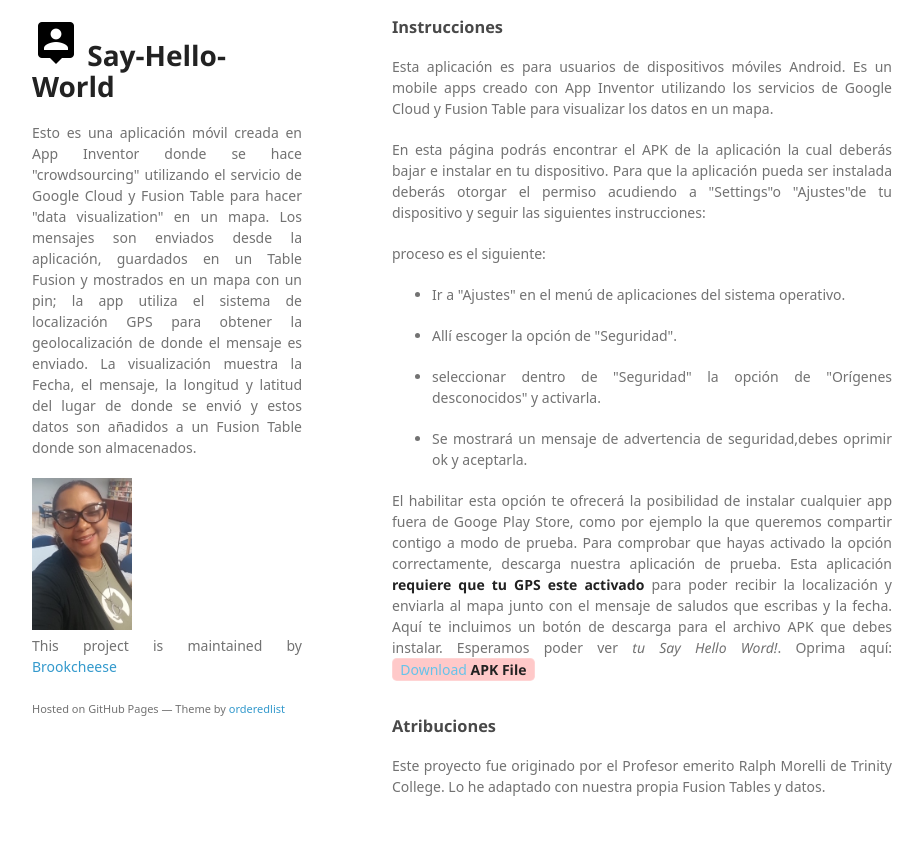
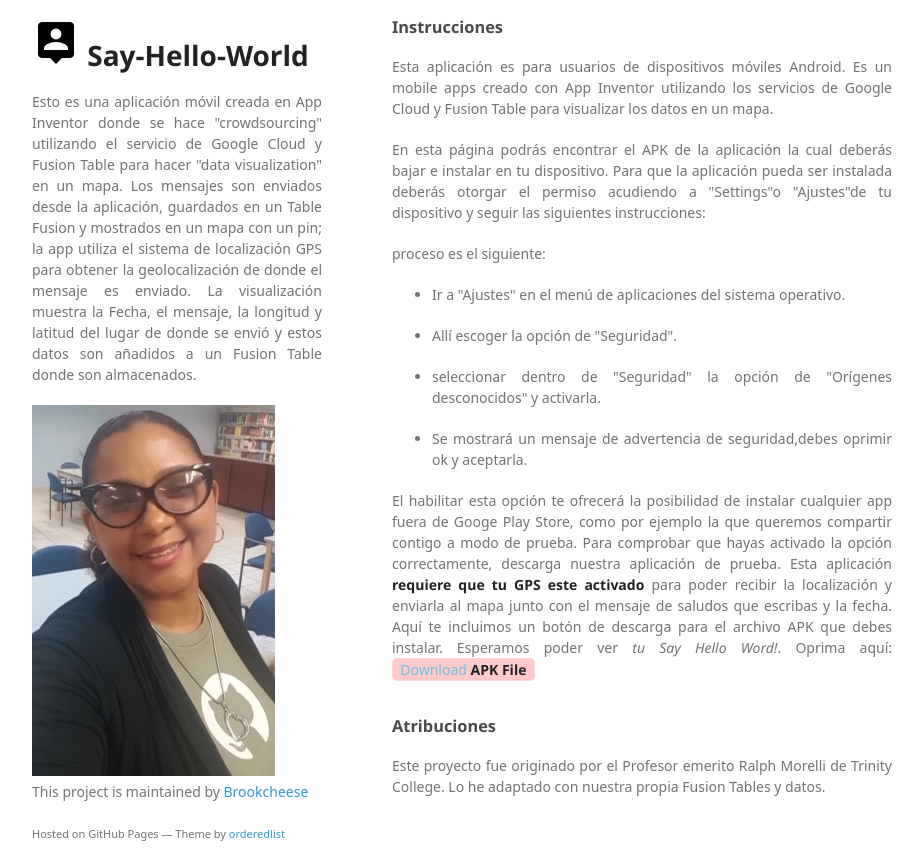
Before and after one commit to Brookcheese/Say-Hello-, a plain HTML site: page index.html in a window 1280 px wide. Shown: the whole page, without its empty margins (178-1101 px from the left). Drawn offline with Linux system fonts and the light colour scheme; a web font is replaced by a local one.

Commit message:
Update styles.css

```diff
--- a/stylesheets/styles.css
+++ b/stylesheets/styles.css
@@ -56,7 +56,7 @@
 
 body {
   background-color: #fff;
-  padding:20px;
+  padding:50px;
   padding-top:10px;
   font: 14px/1.5 "Noto Sans", "Helvetica Neue", Helvetica, Arial, sans-serif;
   color:#727272;
@@ -158,12 +158,12 @@ th {
   color:#444;
 }
 
-img {
+/*img {
   max-width:100px;
-}
+}*/
 
 header {
-  width:270px;
+  width:290px;
   float:left;
   position:fixed;
   -webkit-font-smoothing:subpixel-antialiased;
```
